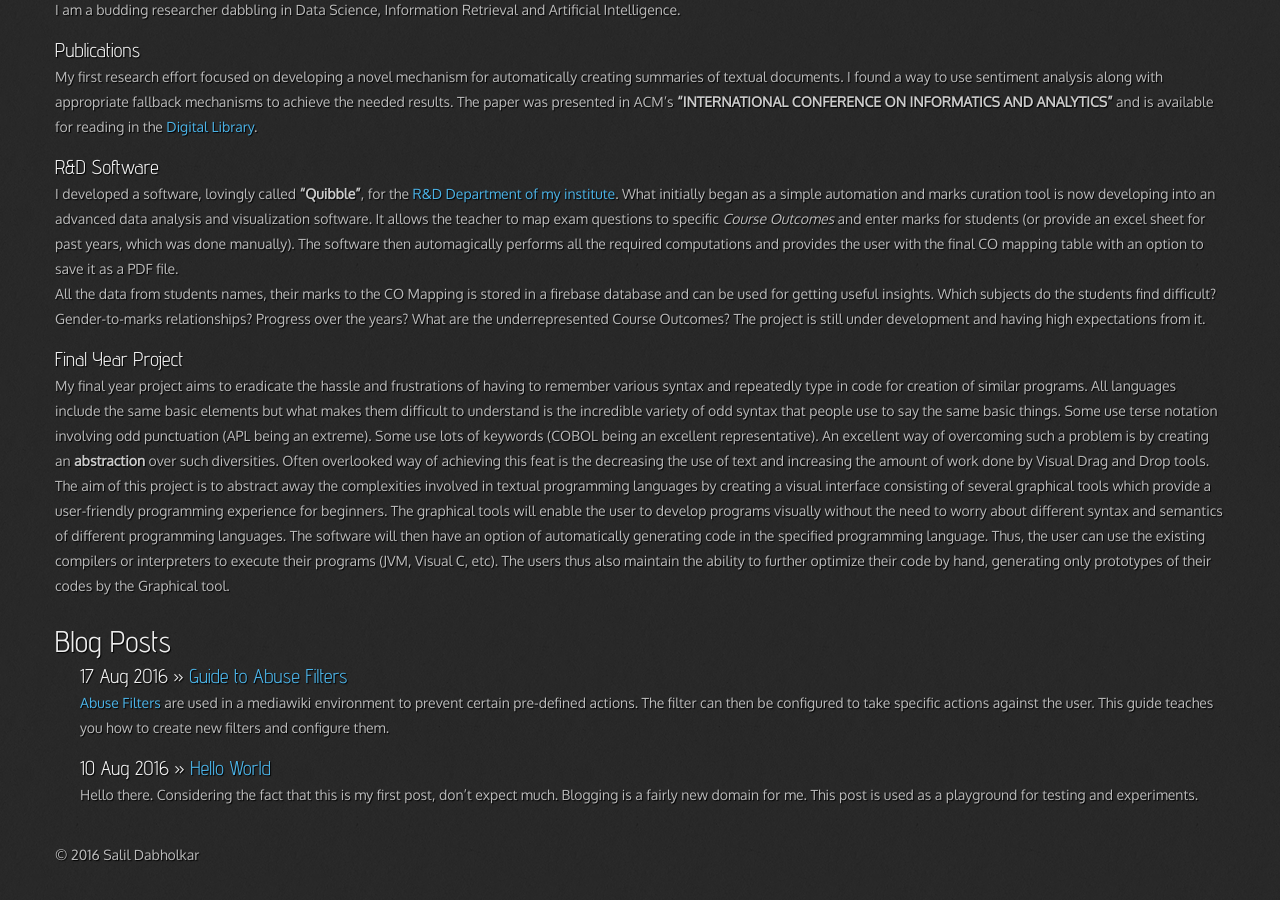
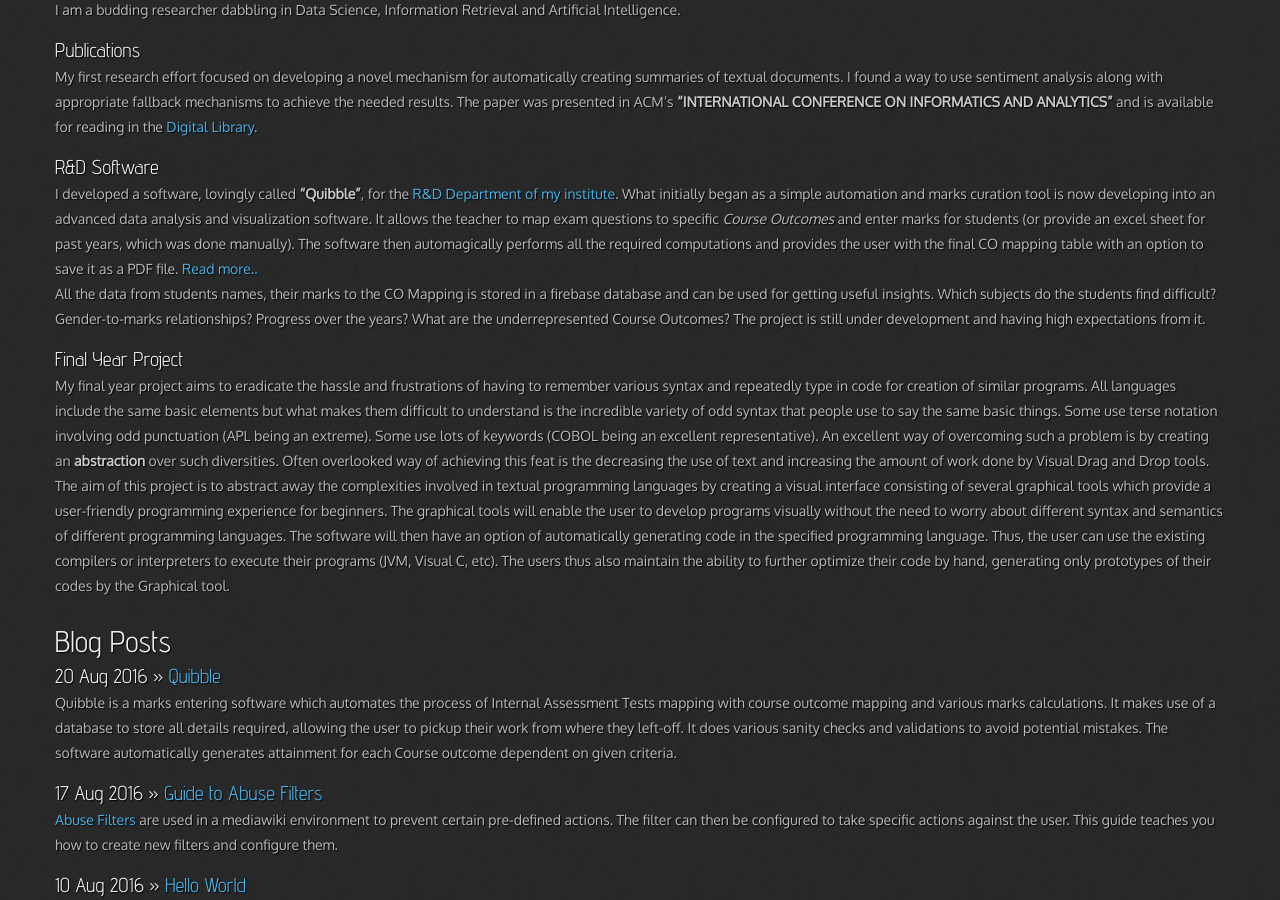
Before and after one commit to salildabholkar/salildabholkar.github.com, a Jekyll site: the page built from index.md, in a window 1280 px wide and 900 px high, scrolled down 478 px. Built offline with Jekyll 4.4.1, drawn with Linux system fonts in a browser that asks for light colours; nearby versions of some CDN libraries; before the commit the page ends 1351 px from its top, so only the background shows below that.

Commit message:
start quibble blog and add appcache

```diff
--- a/_config.yml
+++ b/_config.yml
@@ -9,7 +9,7 @@ excerpt_separator: <!--more-->
 # Themes are encouraged to use these universal variables
 # so be sure to set them if your theme uses them.
 #
-title : Salil
+title : Salil Dabholkar
 tagline: Welcome to Salil's Mind Palace!
 author :
   name : Salil Dabholkar
@@ -27,7 +27,7 @@ author :
 # Else if you are pushing to username.github.io, replace with your username.
 # Finally if you are pushing to a GitHub project page, include the project name at the end.
 #
-production_url : http://salildabholkar.github.io
+production_url : https://salildabholkar.github.io
 
 gems: ["jekyll-sitemap"]
 
--- a/_includes/themes/hooligan/default.html
+++ b/_includes/themes/hooligan/default.html
@@ -1,5 +1,5 @@
 <!DOCTYPE html>
-<html lang="en">
+<html lang="en" manifest="/manifest.appcache">
   <head>
     <meta charset="utf-8">
     <title>{% if page.title %}{{ page.title }} - {% endif %}{{ site.title }}</title>
@@ -15,7 +15,7 @@
 	<style>html, body { background-color: #2a2a2a !important;}</style>
 	<link href="{{ ASSET_PATH }}/css/main.css" rel="stylesheet">
     <link href="{{ ASSET_PATH }}/css-social-buttons/css/zocial.stripped.css" rel="stylesheet">
-	<link href="https://fonts.googleapis.com/css?family=Advent+Pro|Oxygen" rel="stylesheet">
+	<link href="https://fonts.googleapis.com/css?family=Advent+Pro%7COxygen" rel="stylesheet">
 
 	<!-- fav and touch icons -->
     <link rel="shortcut icon" href="https://salildabholkar.github.io/favicon.ico">
@@ -38,7 +38,7 @@
               <span class="icon-bar"></span>
             </a>
 
-            <a class="brand" href="{{ HOME_PATH }}">{{ site.title }}</a>
+            <a class="brand" href="{{ HOME_PATH }}">Salil</a>
 
             <div class="nav-collapse">
               <ul class="nav">
@@ -108,7 +108,12 @@
 
     <footer>
       <div class="container">
-        <p style="margin-top: 15px;">&copy; {{ site.time | date: '%Y' }} {{ site.author.name }}</p>
+        <p style="margin-top: 15px;">&copy; {{ site.time | date: '%Y' }} {{ site.author.name }}
+            <img src="/assets/images/html5.png" width="125" height="33"
+                style="margin-left: 1rem;"
+                alt="HTML5 Powered with CSS3 / Styling, Multimedia, Performance &amp; Integration, Semantics, and Offline &amp; Storage"
+                title="HTML5 Powered with CSS3 / Styling, Multimedia, Performance &amp; Integration, Semantics, and Offline &amp; Storage">
+        </p>
       </div>
     </footer>
 
--- /dev/null
+++ b/_posts/2016-08-20-quibble.md
@@ -0,0 +1,70 @@
+---
+layout: post
+title: "Quibble"
+description: "Quibble is a marks entering software which automates the process of Internal Assessment Tests mapping with course outcome mapping and various marks calculations"
+tagline: "The Teacher Assistant"
+category: research
+tags: [technical, software, research, project]
+---
+{% include JB/setup %}
+
+{{ BASE_PATH }}
+
+Quibble is a marks entering software which automates the process of Internal Assessment Tests mapping with course outcome mapping and various marks calculations.
+It makes use of a database to store all details required, allowing the user to pickup their work from where they left-off. It does various sanity checks and validations to avoid potential mistakes. The software automatically generates attainment for each Course outcome dependent on given criteria.
+<!--more-->
+
+## Need
++ Currently, teachers have to create excel sheets manually to map the Course Outcomes (CO) with each question.
++ This includes adding formulae for and color coding the attainment of each student manually.
++ This is a very tedious task which can take several hours.
++ Marks of students also need to be entered out-of-order according to the CO order instead of the usual question order adding to the frustrations.
+
+## Technologies used
++ [Electron](http://electron.atom.io/){:target="_blank"}
++ [Material Design Lite](https://getmdl.io){:target="_blank"}
++ [Firebase](https://firebase.google.com/){:target="_blank"}
++ Web Technologies (HTML, CSS, JavaScript)
+<img style="box-shadow: none" src="https://www.w3.org/html/logo/badge/html5-badge-h-connectivity-css3-multimedia-performance.png" width="120" height="30" alt="HTML5 Powered with Connectivity / Realtime, CSS3 / Styling, Multimedia, and Performance &amp; Integration" title="HTML5 Powered with Connectivity / Realtime, CSS3 / Styling, Multimedia, and Performance &amp; Integration">
+
+## Minimum Requirements
++ **Processor:** 1 gigahertz (GHz) or faster processor
++ **OS:** Windows 7 or above
++ **RAM:** 1GB or above
++ **Space:** 160MB free
++ Internet Connection
+
+## Workflow
+The workflow of the entire system is as illustrated below:
+![Quibble Workflow](/assets/images/QuibbleWorkflow.PNG "Workflow Diagram of the Quibble Software")
+
+## Implementation Details
++ In order to use the application teachers will have to register with their official SFIT email ID (@sfitengg.org). The registration details will be stored in the [firebase auth database](https://firebase.google.com/docs/auth/){:target="_blank"}.
++ These registration details will be their login credentials whenever they have to use the software.
++ After login, teachers will enter the details like class, year, etc. for which they want to enter the marks and/or mapping.
++ There will be a lookup in the database to see if the student list of that class for that year already exists else teachers will have to upload the excel sheet consisting of student name, PID no and roll no.
++ After details, teachers will enter CO of each question unless already entered.
++ The CO mapping is stored in the [Firebase Realtime database](https://firebase.google.com/docs/database/){:target="_blank"}.
++ Teachers will then start entering marks of each student. If the teachers already have entered marks in an excel file (for previous years), the marks can be entered directly by uploading the excel file.
++ They can also resume the marks entering as the data will be stored in the realtime database.
++ A tick will appear next to the names of students whose marks have been entered.
++ After entering marks of all the required students, teacher can generate the CO mapping table with all marks and attainments automatically generated.
++ The PDF of this table can be saved automatically to the desktop.
+
+## Key features
+
+### Web based
+
+### login
+
+### Read student list from excel
+
+### Read previous marks from excel
+
+### Automatic computations and color Coding
+
+### All data in database
+
+## Future work
++ As material design is used to create the application, the same framework can be used to create an android app for better productivity and mobility.
++ As all the data is stored in the database, data analytics and visualization can also be performed. *(Already started in some capacity)*
--- a/index.md
+++ b/index.md
@@ -25,7 +25,7 @@ I am a budding researcher dabbling in Data Science, Information Retrieval and Ar
 My first research effort focused on developing a novel mechanism for automatically creating summaries of textual documents. I found a way to use sentiment analysis along with appropriate fallback mechanisms to achieve the needed results. The paper was presented in ACM's **"INTERNATIONAL CONFERENCE ON INFORMATICS AND ANALYTICS"** and is available for reading in the [Digital Library](http://dl.acm.org).
 
 ### R&D Software
-I developed a software, lovingly called **"Quibble"**, for the [R&D Department of my institute](http://www.sfitengg.org/R_and_D.php). What initially began as a simple automation and marks curation tool is now developing into an advanced data analysis and visualization software. It allows the teacher to map exam questions to specific *Course Outcomes* and enter marks for students (or provide an excel sheet for past years, which was done manually). The software then automagically performs all the required computations and provides the user with the final CO mapping table with an option to save it as a PDF file.
+I developed a software, lovingly called **"Quibble"**, for the [R&D Department of my institute](http://www.sfitengg.org/R_and_D.php). What initially began as a simple automation and marks curation tool is now developing into an advanced data analysis and visualization software. It allows the teacher to map exam questions to specific *Course Outcomes* and enter marks for students (or provide an excel sheet for past years, which was done manually). The software then automagically performs all the required computations and provides the user with the final CO mapping table with an option to save it as a PDF file. [Read more..]({% post_url 2016-08-20-quibble %})
 All the data from students names, their marks to the CO Mapping is stored in a firebase database and can be used for getting useful insights. Which subjects do the students find difficult? Gender-to-marks relationships? Progress over the years? What are the underrepresented Course Outcomes? The project is still under development and having high expectations from it.
 
 ### Final Year Project
@@ -34,9 +34,9 @@ The aim of this project is to abstract away the complexities involved in textual
 
 
 ## Blog Posts
-<ul class="posts">
+<div class="posts">
   {% for post in site.posts %}
     <h3><span>{{ post.date | date_to_string }}</span> &raquo; <a href="{{ BASE_PATH }}{{ post.url }}">{{ post.title }}</a></h3>
 	{{ post.excerpt }}
   {% endfor %}
-</ul>
+</div>
--- /dev/null
+++ b/offline.html
@@ -0,0 +1 @@
+Sorry you seem to be offline =(
```
Also changed, not shown: _posts/2016-08-17-guide-to-abuse-filters.md (+1 -1 lines), assets/images/QuibbleWorkflow.png (added), assets/images/html5.png (added), 1 other file.
